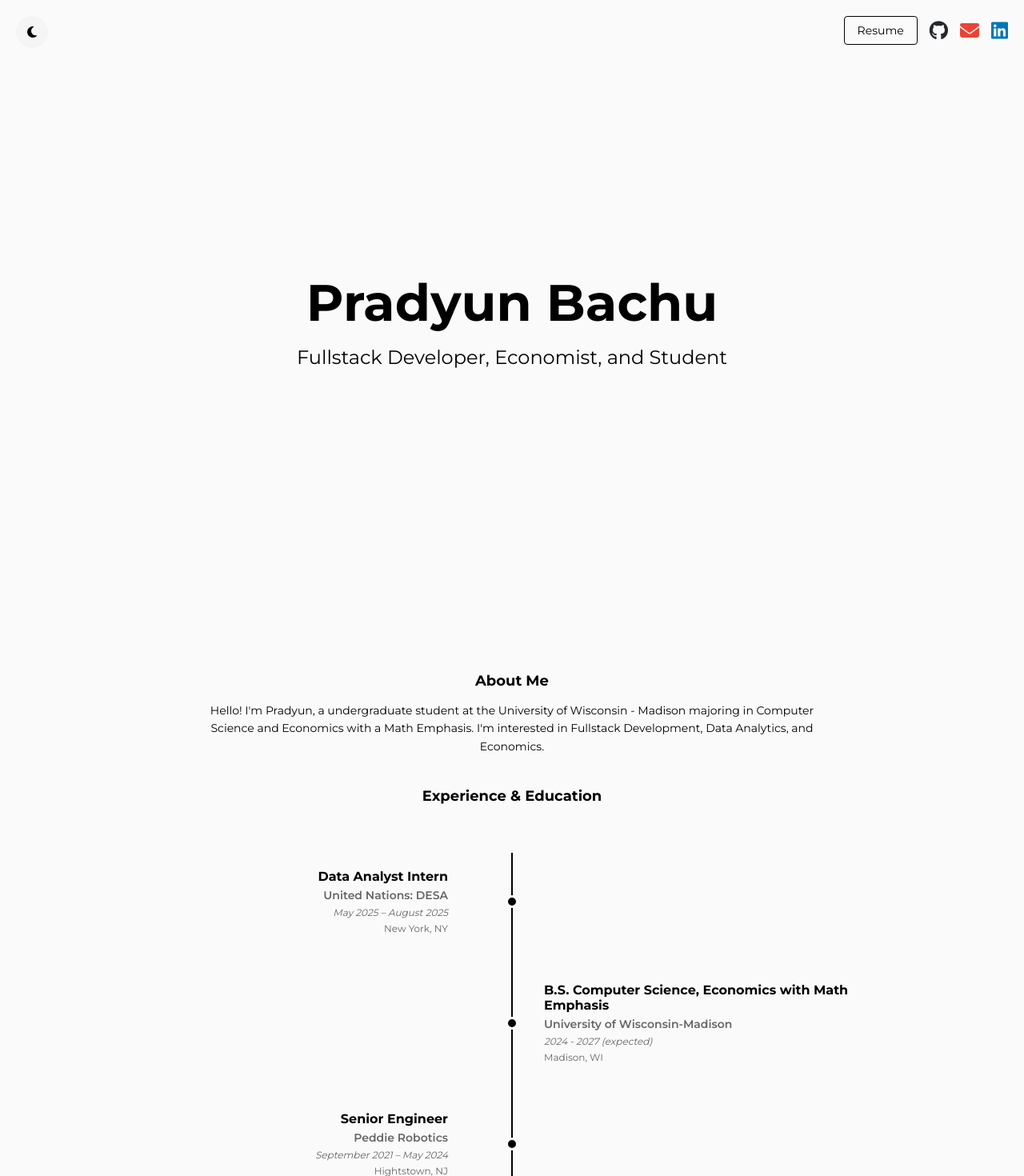
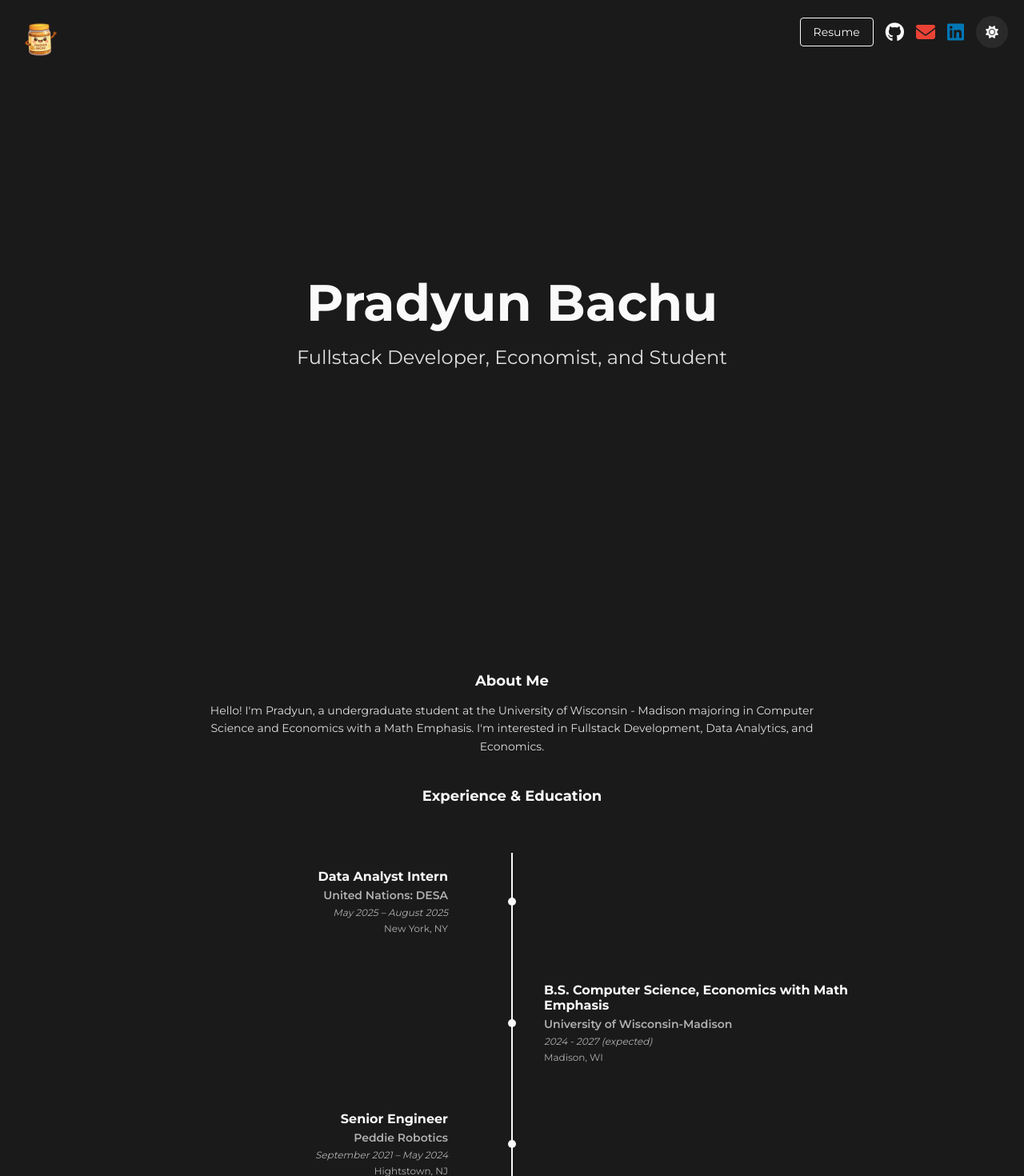
Before and after one commit to pradyunbachu/Portfolio-Website, a React (Vite) app: page / in a window 1280 px wide. Shown: the top 1470 px of the page at 80% size. Built offline with nearby package versions, Linux system fonts and the light colour scheme.

Commit message:
some ui changes

```diff
--- a/src/App.jsx
+++ b/src/App.jsx
@@ -3,7 +3,8 @@ import React, { useState, useEffect, useRef } from "react";
 function App() {
   const [openSkillCategory, setOpenSkillCategory] = useState(null);
   const [visibleSections, setVisibleSections] = useState(new Set());
-  const [darkMode, setDarkMode] = useState(false);
+  const [darkMode, setDarkMode] = useState(true);
+  const [dropdownOpen, setDropdownOpen] = useState(false);
 
   const aboutRef = useRef(null);
   const timelineRef = useRef(null);
@@ -42,6 +43,33 @@ function App() {
     };
   }, []);
 
+  useEffect(() => {
+    const handleClickOutside = (event) => {
+      if (dropdownOpen && !event.target.closest('[data-dropdown]')) {
+        setDropdownOpen(false);
+      }
+    };
+
+    document.addEventListener("mousedown", handleClickOutside);
+    return () => {
+      document.removeEventListener("mousedown", handleClickOutside);
+    };
+  }, [dropdownOpen]);
+
+  const scrollToSection = (ref) => {
+    if (ref && ref.current) {
+      const element = ref.current;
+      const elementPosition = element.getBoundingClientRect().top;
+      const offsetPosition = elementPosition + window.pageYOffset - 80; // 80px offset above
+
+      window.scrollTo({
+        top: offsetPosition,
+        behavior: "smooth"
+      });
+      setDropdownOpen(false);
+    }
+  };
+
   return (
     <div
       style={{
@@ -64,46 +92,168 @@ function App() {
           alignItems: "center",
           position: "relative",
         }}>
-        {/* Dark Mode Toggle Button - Top Left */}
-        <button
-          className="fade-in-delay-2"
-          onClick={() => setDarkMode(!darkMode)}
+        {/* Logo with Dropdown - Top Left */}
+        <div
+          data-dropdown
           style={{
             position: "absolute",
             top: "20px",
             left: "20px",
-            width: "40px",
-            height: "40px",
+            zIndex: 1000,
+          }}>
+          <div
+            onClick={() => setDropdownOpen(!dropdownOpen)}
+            style={{
+              cursor: "pointer",
+              width: "60px",
+              height: "60px",
               borderRadius: "50%",
-            backgroundColor: darkMode ? "#2a2a2a" : "#f5f5f5",
+              overflow: "hidden",
+              transition: "transform 0.2s ease",
+            }}
+            onMouseEnter={(e) => {
+              e.currentTarget.style.transform = "scale(1.05)";
+            }}
+            onMouseLeave={(e) => {
+              e.currentTarget.style.transform = "scale(1)";
+            }}>
+            <img
+              src={`${import.meta.env.BASE_URL}PBLogoWebsite.png`}
+              alt="Logo"
+              style={{
+                width: "100%",
+                height: "100%",
+                objectFit: "cover",
+              }}
+            />
+          </div>
+          {dropdownOpen && (
+            <div
+              style={{
+                position: "absolute",
+                top: "70px",
+                left: "0",
+                display: "flex",
+                flexDirection: "column",
+                gap: "8px",
+                minWidth: "200px",
+                zIndex: 1001,
+              }}>
+              <button
+                className="dropdown-item-1"
+                onClick={() => scrollToSection(aboutRef)}
+                style={{
+                  padding: "12px 20px",
+                  backgroundColor: "transparent",
                   border: "none",
+                  textAlign: "left",
+                  fontFamily: "Montserrat, sans-serif",
+                  fontSize: "14px",
+                  fontWeight: 500,
+                  color: darkMode ? "#fafafa" : "#000000",
                   cursor: "pointer",
-            transition: "all 0.3s ease",
-            display: "flex",
-            alignItems: "center",
-            justifyContent: "center",
-            fontSize: "18px",
-            padding: 0,
+                  transition: "all 0.2s ease",
+                  borderRadius: "4px",
                 }}
                 onMouseEnter={(e) => {
                   e.currentTarget.style.backgroundColor = darkMode
-              ? "#3a3a3a"
-              : "#e0e0e0";
-            e.currentTarget.style.transform = "scale(1.1)";
+                    ? "rgba(255, 255, 255, 0.1)"
+                    : "rgba(0, 0, 0, 0.05)";
+                  e.currentTarget.style.transform = "translateX(5px)";
                 }}
                 onMouseLeave={(e) => {
+                  e.currentTarget.style.backgroundColor = "transparent";
+                  e.currentTarget.style.transform = "translateX(0)";
+                }}>
+                About Me
+              </button>
+              <button
+                className="dropdown-item-2"
+                onClick={() => scrollToSection(timelineRef)}
+                style={{
+                  padding: "12px 20px",
+                  backgroundColor: "transparent",
+                  border: "none",
+                  textAlign: "left",
+                  fontFamily: "Montserrat, sans-serif",
+                  fontSize: "14px",
+                  fontWeight: 500,
+                  color: darkMode ? "#fafafa" : "#000000",
+                  cursor: "pointer",
+                  transition: "all 0.2s ease",
+                  borderRadius: "4px",
+                }}
+                onMouseEnter={(e) => {
                   e.currentTarget.style.backgroundColor = darkMode
-              ? "#2a2a2a"
-              : "#f5f5f5";
-            e.currentTarget.style.transform = "scale(1)";
+                    ? "rgba(255, 255, 255, 0.1)"
+                    : "rgba(0, 0, 0, 0.05)";
+                  e.currentTarget.style.transform = "translateX(5px)";
+                }}
+                onMouseLeave={(e) => {
+                  e.currentTarget.style.backgroundColor = "transparent";
+                  e.currentTarget.style.transform = "translateX(0)";
                 }}>
-          <i
-            className={darkMode ? "fas fa-sun" : "fas fa-moon"}
+                Experience & Education
+              </button>
+              <button
+                className="dropdown-item-3"
+                onClick={() => scrollToSection(skillsRef)}
                 style={{
-              fontSize: "16px",
+                  padding: "12px 20px",
+                  backgroundColor: "transparent",
+                  border: "none",
+                  textAlign: "left",
+                  fontFamily: "Montserrat, sans-serif",
+                  fontSize: "14px",
+                  fontWeight: 500,
                   color: darkMode ? "#fafafa" : "#000000",
-            }}></i>
+                  cursor: "pointer",
+                  transition: "all 0.2s ease",
+                  borderRadius: "4px",
+                }}
+                onMouseEnter={(e) => {
+                  e.currentTarget.style.backgroundColor = darkMode
+                    ? "rgba(255, 255, 255, 0.1)"
+                    : "rgba(0, 0, 0, 0.05)";
+                  e.currentTarget.style.transform = "translateX(5px)";
+                }}
+                onMouseLeave={(e) => {
+                  e.currentTarget.style.backgroundColor = "transparent";
+                  e.currentTarget.style.transform = "translateX(0)";
+                }}>
+                Skills
               </button>
+              <button
+                className="dropdown-item-4"
+                onClick={() => scrollToSection(projectsRef)}
+                style={{
+                  padding: "12px 20px",
+                  backgroundColor: "transparent",
+                  border: "none",
+                  textAlign: "left",
+                  fontFamily: "Montserrat, sans-serif",
+                  fontSize: "14px",
+                  fontWeight: 500,
+                  color: darkMode ? "#fafafa" : "#000000",
+                  cursor: "pointer",
+                  transition: "all 0.2s ease",
+                  borderRadius: "4px",
+                }}
+                onMouseEnter={(e) => {
+                  e.currentTarget.style.backgroundColor = darkMode
+                    ? "rgba(255, 255, 255, 0.1)"
+                    : "rgba(0, 0, 0, 0.05)";
+                  e.currentTarget.style.transform = "translateX(5px)";
+                }}
+                onMouseLeave={(e) => {
+                  e.currentTarget.style.backgroundColor = "transparent";
+                  e.currentTarget.style.transform = "translateX(0)";
+                }}>
+                Projects
+              </button>
+            </div>
+          )}
+        </div>
 
         <div
           style={{
@@ -183,18 +333,20 @@ function App() {
             rel="noopener noreferrer"
             style={{
               cursor: "pointer",
-              color: "#24292e",
+              color: darkMode ? "#fafafa" : "#24292e",
               textDecoration: "none",
               fontSize: "24px",
-              transition: "transform 0.2s",
+              transition: "all 0.2s ease",
               display: "inline-block",
             }}
-            onMouseEnter={(e) =>
-              (e.currentTarget.style.transform = "scale(1.1)")
-            }
-            onMouseLeave={(e) =>
-              (e.currentTarget.style.transform = "scale(1)")
-            }>
+            onMouseEnter={(e) => {
+              e.currentTarget.style.transform = "scale(1.1)";
+              e.currentTarget.style.color = darkMode ? "#ffffff" : "#000000";
+            }}
+            onMouseLeave={(e) => {
+              e.currentTarget.style.transform = "scale(1)";
+              e.currentTarget.style.color = darkMode ? "#fafafa" : "#24292e";
+            }}>
             <i className="fab fa-github"></i>
           </a>
           <a
@@ -235,6 +387,42 @@ function App() {
             }>
             <i className="fab fa-linkedin"></i>
           </a>
+          <button
+            className="fade-in-delay-2"
+            onClick={() => setDarkMode(!darkMode)}
+            style={{
+              width: "40px",
+              height: "40px",
+              borderRadius: "50%",
+              backgroundColor: darkMode ? "#2a2a2a" : "#f5f5f5",
+              border: "none",
+              cursor: "pointer",
+              transition: "all 0.3s ease",
+              display: "flex",
+              alignItems: "center",
+              justifyContent: "center",
+              fontSize: "18px",
+              padding: 0,
+            }}
+            onMouseEnter={(e) => {
+              e.currentTarget.style.backgroundColor = darkMode
+                ? "#3a3a3a"
+                : "#e0e0e0";
+              e.currentTarget.style.transform = "scale(1.1)";
+            }}
+            onMouseLeave={(e) => {
+              e.currentTarget.style.backgroundColor = darkMode
+                ? "#2a2a2a"
+                : "#f5f5f5";
+              e.currentTarget.style.transform = "scale(1)";
+            }}>
+            <i
+              className={darkMode ? "fas fa-sun" : "fas fa-moon"}
+              style={{
+                fontSize: "16px",
+                color: darkMode ? "#fafafa" : "#000000",
+              }}></i>
+          </button>
         </div>
       </div>
 
@@ -407,11 +595,11 @@ function App() {
                   position: "absolute",
                   left: "50%",
                   top: "50%",
-                  width: "16px",
-                  height: "16px",
+                  width: "10px",
+                  height: "10px",
                   borderRadius: "50%",
                   backgroundColor: darkMode ? "#fafafa" : "#000000",
-                  border: `3px solid ${darkMode ? "#1a1a1a" : "#fafafa"}`,
+                  border: darkMode ? "none" : "2px solid #fafafa",
                   transform: "translate(-50%, -50%)",
                   zIndex: 2,
                 }}
@@ -443,11 +631,11 @@ function App() {
                   position: "absolute",
                   left: "50%",
                   top: "50%",
-                  width: "16px",
-                  height: "16px",
+                  width: "10px",
+                  height: "10px",
                   borderRadius: "50%",
-                  backgroundColor: "#000000",
-                  border: "3px solid #fafafa",
+                  backgroundColor: darkMode ? "#fafafa" : "#000000",
+                  border: darkMode ? "none" : "2px solid #fafafa",
                   transform: "translate(-50%, -50%)",
                   zIndex: 2,
                 }}
@@ -571,11 +759,11 @@ function App() {
                   position: "absolute",
                   left: "50%",
                   top: "50%",
-                  width: "16px",
-                  height: "16px",
+                  width: "10px",
+                  height: "10px",
                   borderRadius: "50%",
-                  backgroundColor: "#000000",
-                  border: "3px solid #fafafa",
+                  backgroundColor: darkMode ? "#fafafa" : "#000000",
+                  border: darkMode ? "none" : "2px solid #fafafa",
                   transform: "translate(-50%, -50%)",
                   zIndex: 2,
                 }}
@@ -607,11 +795,11 @@ function App() {
                   position: "absolute",
                   left: "50%",
                   top: "50%",
-                  width: "16px",
-                  height: "16px",
+                  width: "10px",
+                  height: "10px",
                   borderRadius: "50%",
-                  backgroundColor: "#000000",
-                  border: "3px solid #fafafa",
+                  backgroundColor: darkMode ? "#fafafa" : "#000000",
+                  border: darkMode ? "none" : "2px solid #fafafa",
                   transform: "translate(-50%, -50%)",
                   zIndex: 2,
                 }}
@@ -693,7 +881,8 @@ function App() {
               fontFamily: "Montserrat, sans-serif",
               fontSize: "18px",
               fontWeight: 700,
-              color: "#000000",
+              color: darkMode ? "#fafafa" : "#000000",
+              transition: "color 0.3s ease",
             }}>
             Skills
           </div>
@@ -739,10 +928,10 @@ function App() {
                   textAlign: "center",
                 }}
                 onMouseEnter={(e) => {
-                  e.currentTarget.style.backgroundColor = "#f5f5f5";
+                  e.currentTarget.style.backgroundColor = darkMode ? "#3a3a3a" : "#f5f5f5";
                 }}
                 onMouseLeave={(e) => {
-                  e.currentTarget.style.backgroundColor = "#ffffff";
+                  e.currentTarget.style.backgroundColor = darkMode ? "#2a2a2a" : "#ffffff";
                 }}>
                 Programming Languages
               </div>
@@ -774,10 +963,10 @@ function App() {
                   textAlign: "center",
                 }}
                 onMouseEnter={(e) => {
-                  e.currentTarget.style.backgroundColor = "#f5f5f5";
+                  e.currentTarget.style.backgroundColor = darkMode ? "#3a3a3a" : "#f5f5f5";
                 }}
                 onMouseLeave={(e) => {
-                  e.currentTarget.style.backgroundColor = "#ffffff";
+                  e.currentTarget.style.backgroundColor = darkMode ? "#2a2a2a" : "#ffffff";
                 }}>
                 Frameworks
               </div>
@@ -809,10 +998,10 @@ function App() {
                   textAlign: "center",
                 }}
                 onMouseEnter={(e) => {
-                  e.currentTarget.style.backgroundColor = "#f5f5f5";
+                  e.currentTarget.style.backgroundColor = darkMode ? "#3a3a3a" : "#f5f5f5";
                 }}
                 onMouseLeave={(e) => {
-                  e.currentTarget.style.backgroundColor = "#ffffff";
+                  e.currentTarget.style.backgroundColor = darkMode ? "#2a2a2a" : "#ffffff";
                 }}>
                 Developer Tools
               </div>
@@ -844,10 +1033,10 @@ function App() {
                   textAlign: "center",
                 }}
                 onMouseEnter={(e) => {
-                  e.currentTarget.style.backgroundColor = "#f5f5f5";
+                  e.currentTarget.style.backgroundColor = darkMode ? "#3a3a3a" : "#f5f5f5";
                 }}
                 onMouseLeave={(e) => {
-                  e.currentTarget.style.backgroundColor = "#ffffff";
+                  e.currentTarget.style.backgroundColor = darkMode ? "#2a2a2a" : "#ffffff";
                 }}>
                 Libraries
               </div>
@@ -879,10 +1068,10 @@ function App() {
                   textAlign: "center",
                 }}
                 onMouseEnter={(e) => {
-                  e.currentTarget.style.backgroundColor = "#f5f5f5";
+                  e.currentTarget.style.backgroundColor = darkMode ? "#3a3a3a" : "#f5f5f5";
                 }}
                 onMouseLeave={(e) => {
-                  e.currentTarget.style.backgroundColor = "#ffffff";
+                  e.currentTarget.style.backgroundColor = darkMode ? "#2a2a2a" : "#ffffff";
                 }}>
                 Interests
               </div>
@@ -905,9 +1094,9 @@ function App() {
                     fontSize: "16px",
                     fontWeight: 600,
                     color: darkMode ? "#fafafa" : "#000000",
-                    transition: "color 0.3s ease",
+                    transition: "all 0.3s ease",
                     padding: "20px",
-                    backgroundColor: "#f9f9f9",
+                    backgroundColor: darkMode ? "#2a2a2a" : "#f9f9f9",
                     borderRadius: "4px",
                     width: "100%",
                     textAlign: "center",
@@ -923,9 +1112,9 @@ function App() {
                     fontSize: "16px",
                     fontWeight: 600,
                     color: darkMode ? "#fafafa" : "#000000",
-                    transition: "color 0.3s ease",
+                    transition: "all 0.3s ease",
                     padding: "20px",
-                    backgroundColor: "#f9f9f9",
+                    backgroundColor: darkMode ? "#2a2a2a" : "#f9f9f9",
                     borderRadius: "4px",
                     width: "100%",
                     textAlign: "center",
@@ -941,9 +1130,9 @@ function App() {
                     fontSize: "16px",
                     fontWeight: 600,
                     color: darkMode ? "#fafafa" : "#000000",
-                    transition: "color 0.3s ease",
+                    transition: "all 0.3s ease",
                     padding: "20px",
-                    backgroundColor: "#f9f9f9",
+                    backgroundColor: darkMode ? "#2a2a2a" : "#f9f9f9",
                     borderRadius: "4px",
                     width: "100%",
                     textAlign: "center",
@@ -962,9 +1151,9 @@ function App() {
                     fontSize: "16px",
                     fontWeight: 600,
                     color: darkMode ? "#fafafa" : "#000000",
-                    transition: "color 0.3s ease",
+                    transition: "all 0.3s ease",
                     padding: "20px",
-                    backgroundColor: "#f9f9f9",
+                    backgroundColor: darkMode ? "#2a2a2a" : "#f9f9f9",
                     borderRadius: "4px",
                     width: "100%",
                     textAlign: "center",
@@ -980,9 +1169,9 @@ function App() {
                     fontSize: "16px",
                     fontWeight: 600,
                     color: darkMode ? "#fafafa" : "#000000",
-                    transition: "color 0.3s ease",
+                    transition: "all 0.3s ease",
                     padding: "20px",
-                    backgroundColor: "#f9f9f9",
+                    backgroundColor: darkMode ? "#2a2a2a" : "#f9f9f9",
                     borderRadius: "4px",
                     width: "100%",
                     textAlign: "center",
@@ -1018,7 +1207,8 @@ function App() {
               fontFamily: "Montserrat, sans-serif",
               fontSize: "18px",
               fontWeight: 700,
-              color: "#000000",
+              color: darkMode ? "#fafafa" : "#000000",
+              transition: "color 0.3s ease",
             }}>
             Projects
           </div>
@@ -1382,15 +1572,17 @@ function App() {
             width: "100%",
             padding: "40px 20px",
             textAlign: "center",
-            borderTop: "1px solid #e0e0e0",
+            borderTop: `1px solid ${darkMode ? "#3a3a3a" : "#e0e0e0"}`,
             marginTop: "60px",
+            transition: "border-color 0.3s ease",
           }}>
           <div
             style={{
               fontFamily: "Montserrat, sans-serif",
               fontSize: "12px",
               fontWeight: 400,
-              color: "#666666",
+              color: darkMode ? "#b0b0b0" : "#666666",
+              transition: "color 0.3s ease",
             }}>
             © 2025. All rights reserved.
           </div>
--- a/src/style.css
+++ b/src/style.css
@@ -85,3 +85,34 @@ body {
     transform: translateY(0);
   }
 }
+
+@keyframes dropdownFadeIn {
+  from {
+    opacity: 0;
+    transform: translateY(-10px);
+  }
+  to {
+    opacity: 1;
+    transform: translateY(0);
+  }
+}
+
+.dropdown-item-1 {
+  animation: dropdownFadeIn 0.3s ease-out 0.1s forwards;
+  opacity: 0;
+}
+
+.dropdown-item-2 {
+  animation: dropdownFadeIn 0.3s ease-out 0.2s forwards;
+  opacity: 0;
+}
+
+.dropdown-item-3 {
+  animation: dropdownFadeIn 0.3s ease-out 0.3s forwards;
+  opacity: 0;
+}
+
+.dropdown-item-4 {
+  animation: dropdownFadeIn 0.3s ease-out 0.4s forwards;
+  opacity: 0;
+}
```
Lines whose indentation alone changed are shown as unchanged.
